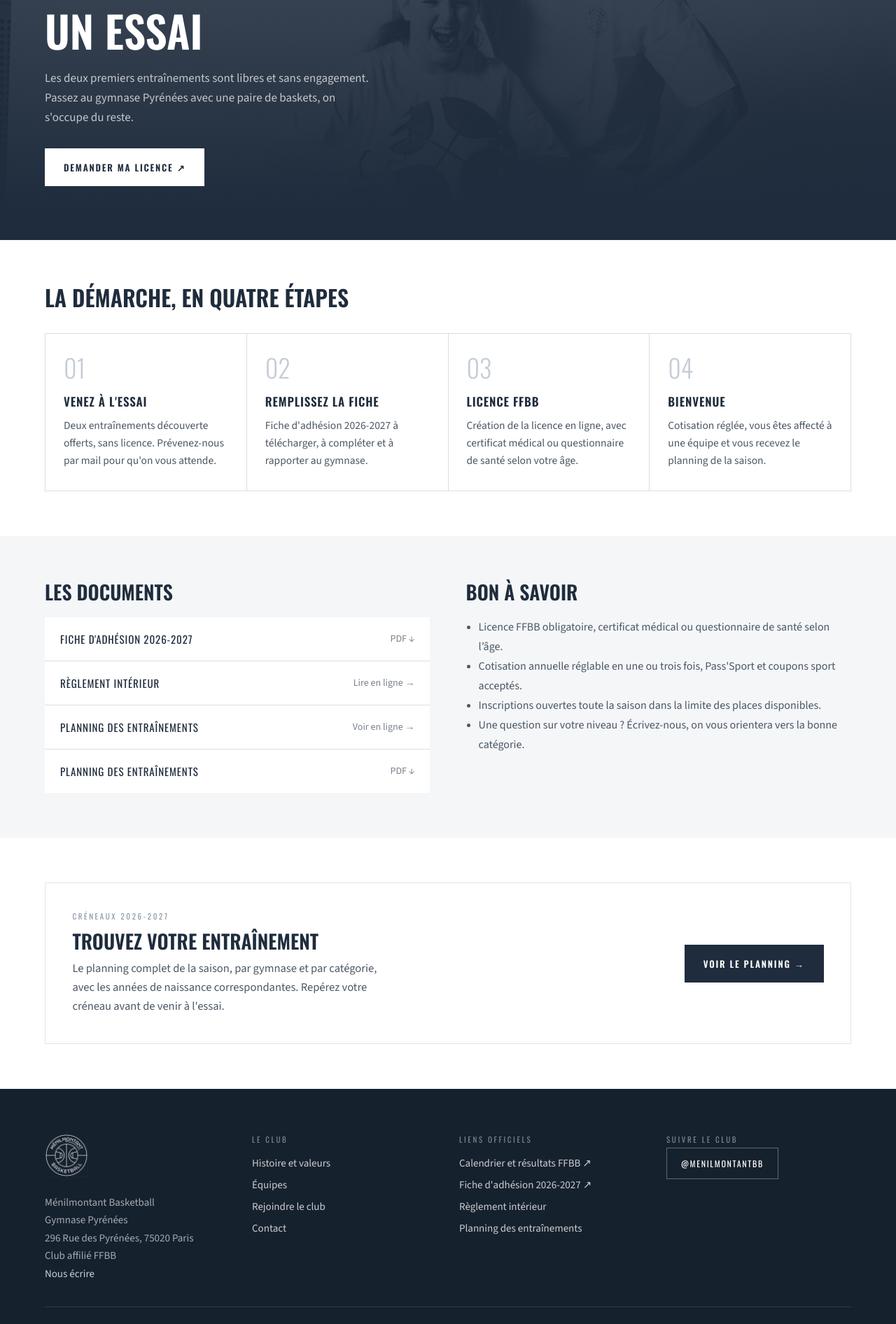
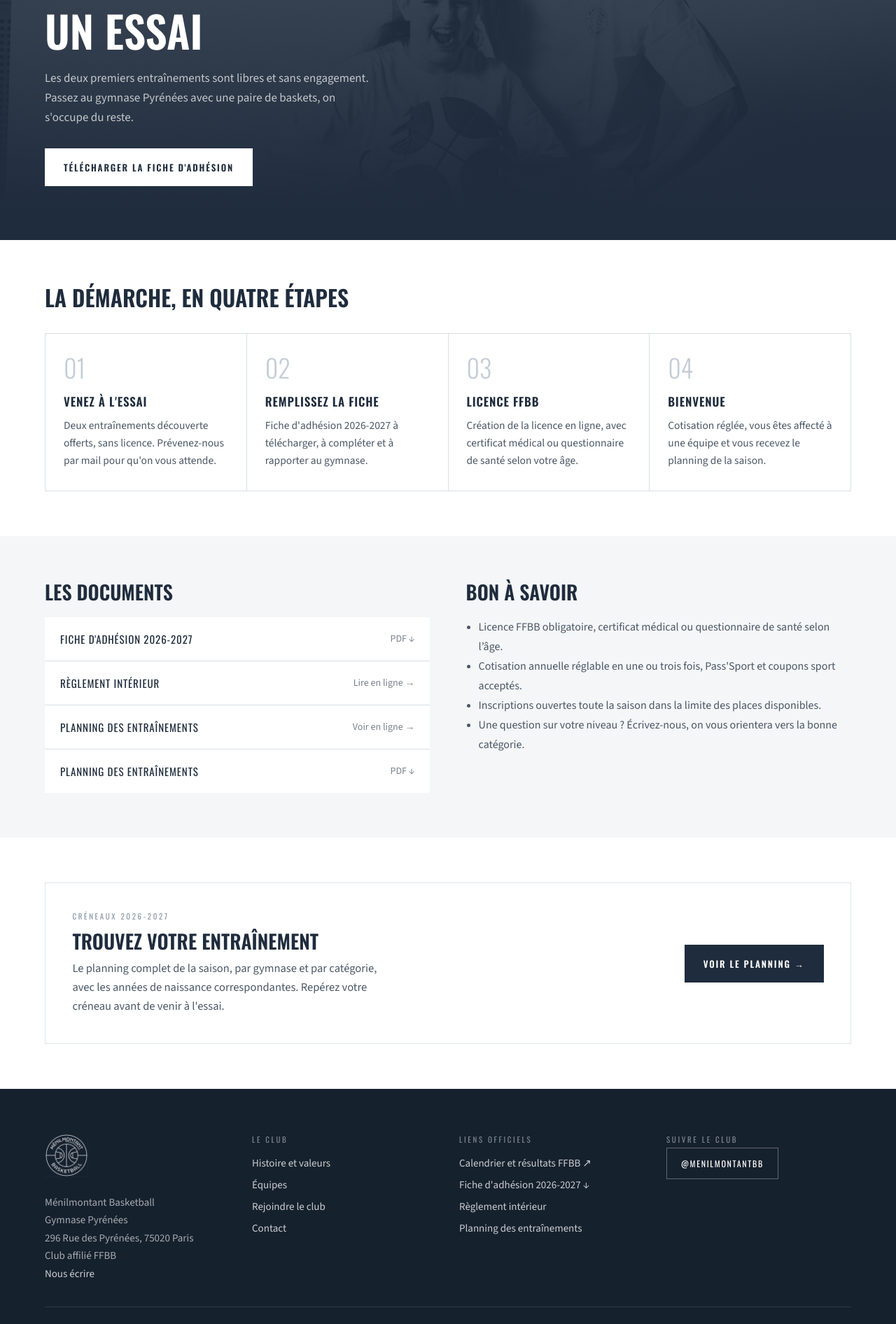
Before and after one commit to Marouan87/menilmontant-basketball, a Next.js app: page /rejoindre in a window 1280 px wide. Shown: the part 252-2144 px from the top of the page at 70% size. Built offline with nearby package versions, Linux system fonts and the light colour scheme.

Commit message:
Rapatrie la fiche d'adhesion dans le site et centralise les chemins des PDF

```diff
--- a/app/rejoindre/page.js
+++ b/app/rejoindre/page.js
@@ -25,8 +25,8 @@ export default function JoinPage() {
         image="/images/page-rejoindre.jpg"
       >
         <div style={{ marginTop: 30 }}>
-          <a href={club.adhesionPdf} target="_blank" rel="noopener" className="btn-light">
-            Demander ma licence ↗
+          <a href={club.adhesionPdf} download className="btn-light">
+            Télécharger la fiche d&apos;adhésion
           </a>
         </div>
       </PageHero>
@@ -55,7 +55,7 @@ export default function JoinPage() {
               Les documents
             </h2>
             <div className="doc-list">
-              <a href={club.adhesionPdf} target="_blank" rel="noopener">
+              <a href={club.adhesionPdf} download>
                 <span className="doc-label">Fiche d&apos;adhésion 2026-2027</span>
                 <span className="doc-meta">PDF ↓</span>
               </a>
--- a/components/PlanningActions.js
+++ b/components/PlanningActions.js
@@ -2,7 +2,9 @@
 
 import { useState } from 'react';
 
-const PDF = '/documents/planning-entrainements-2026-2027.pdf';
+import { club } from '@/content/site';
+
+const PDF = club.planningPdf;
 
 export default function PlanningActions() {
   const [copied, setCopied] = useState(false);
--- a/components/SiteFooter.js
+++ b/components/SiteFooter.js
@@ -44,8 +44,8 @@ export default function SiteFooter() {
               <a href={club.ffbb} target="_blank" rel="noopener">
                 Calendrier et résultats FFBB ↗
               </a>
-              <a href={club.adhesionPdf} target="_blank" rel="noopener">
-                Fiche d&apos;adhésion 2026-2027 ↗
+              <a href={club.adhesionPdf} download>
+                Fiche d&apos;adhésion 2026-2027 ↓
               </a>
               <Link href="/reglement">Règlement intérieur</Link>
               <Link href="/equipes#planning">Planning des entraînements</Link>
--- a/content/site.js
+++ b/content/site.js
@@ -9,8 +9,9 @@ export const club = {
   instagram: 'https://www.instagram.com/menilmontantbb/',
   instagramHandle: '@menilmontantbb',
   ffbb: 'https://competitions.ffbb.com/ligues/idf/comites/0075/clubs/idf0075045',
-  adhesionPdf:
-    "https://menilmontantbb.com/assets/fichiers_mps/Fiche%20d'adhesion%20MPS%202026-2027.pdf",
+  // Documents servis par le site lui-même, pour ne dépendre d'aucun hébergeur externe
+  adhesionPdf: '/documents/fiche-adhesion-2026-2027.pdf',
+  planningPdf: '/documents/planning-entrainements-2026-2027.pdf',
   season: '2026 — 2027',
 };
 
```
Also changed, not shown: 1 other file (tests, documents, lock files or other folders).
